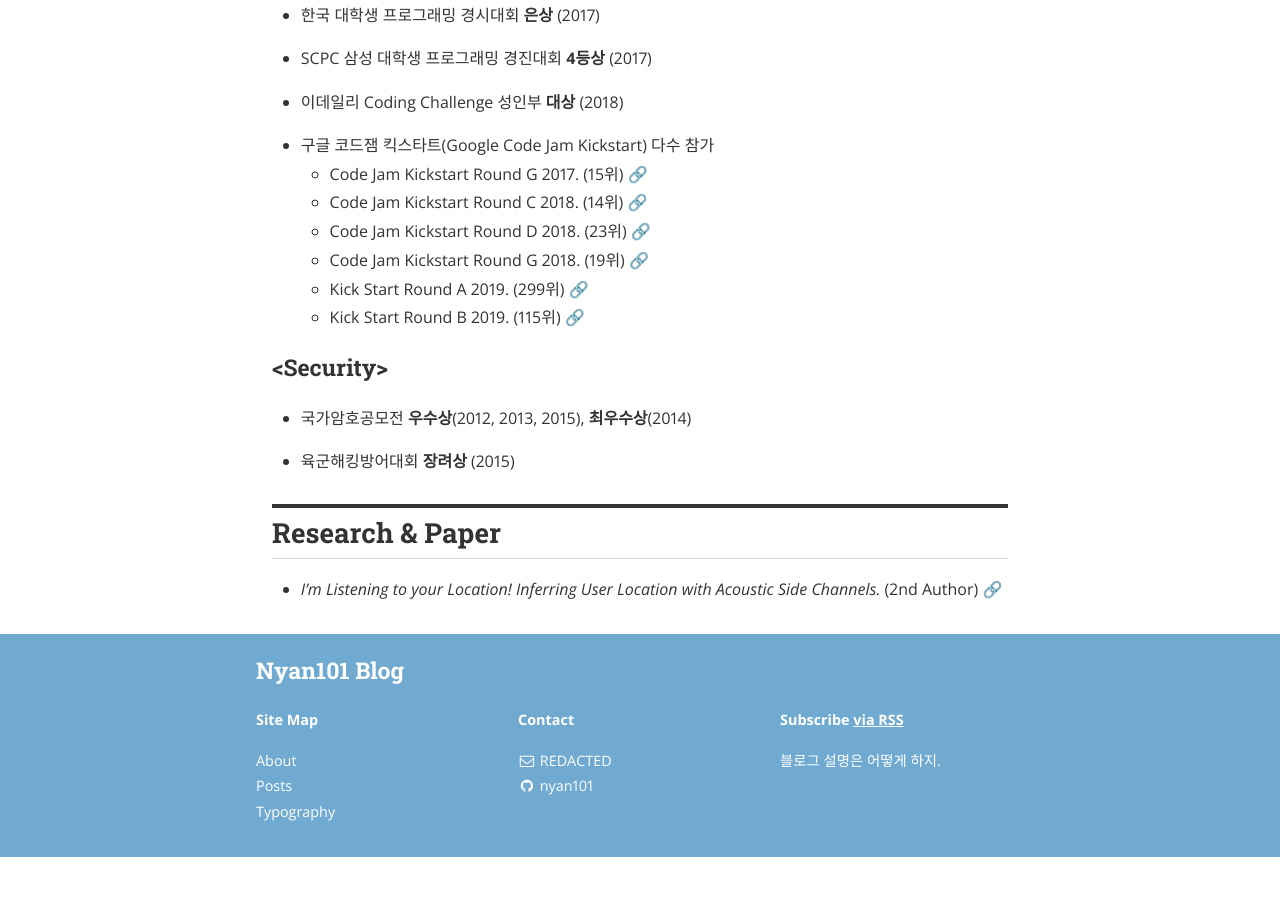
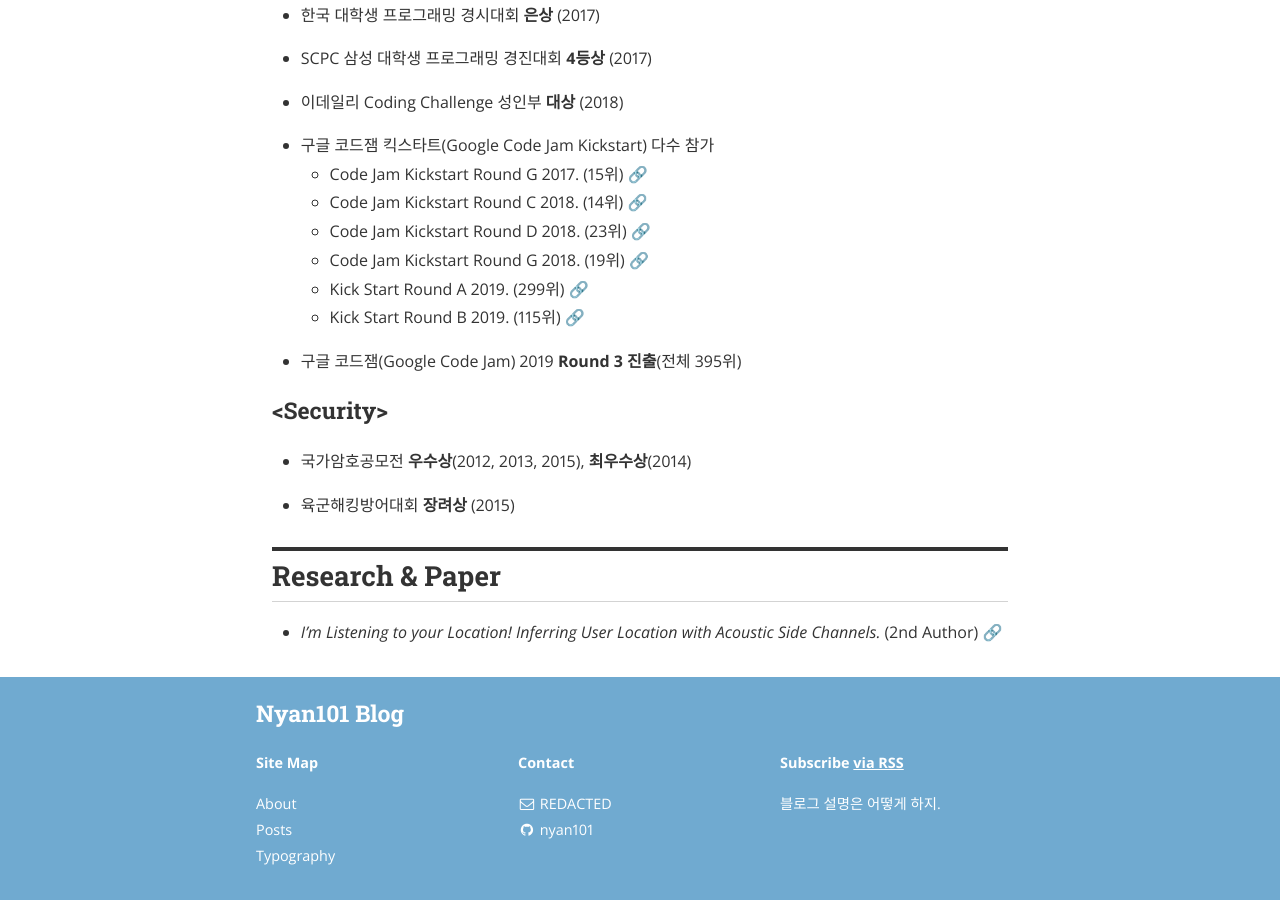
Before and after one commit to nyan101/nyan101.github.io, a Jekyll site: the page built from about.md, in a window 1280 px wide and 900 px high, scrolled down 1213 px. Built offline with Jekyll 4.4.1, drawn with Linux system fonts in a browser that asks for light colours; nearby versions of some CDN libraries; a style sheet for code colours, icons or effects is not loaded; before the commit the page ends 2070 px from its top, so only the background shows below that.

Commit message:
update about

```diff
--- a/about.md
+++ b/about.md
@@ -41,6 +41,7 @@
   * Code Jam Kickstart Round G 2018. (19위) [🔗](https://code.google.com/codejam/contest/5374486/scoreboard#vt=1&vf=1){:target="_blank"}
   * Kick Start Round A 2019. (299위) [🔗](https://codingcompetitions.withgoogle.com/kickstart/round/0000000000050e01){:target="_blank"}
   * Kick Start Round B 2019. (115위) [🔗](https://codingcompetitions.withgoogle.com/kickstart/round/0000000000050eda){:target="_blank"}
+* 구글 코드잼(Google Code Jam) 2019 **Round 3 진출**(전체 395위)
 
 ### \<Security\>
 
```
